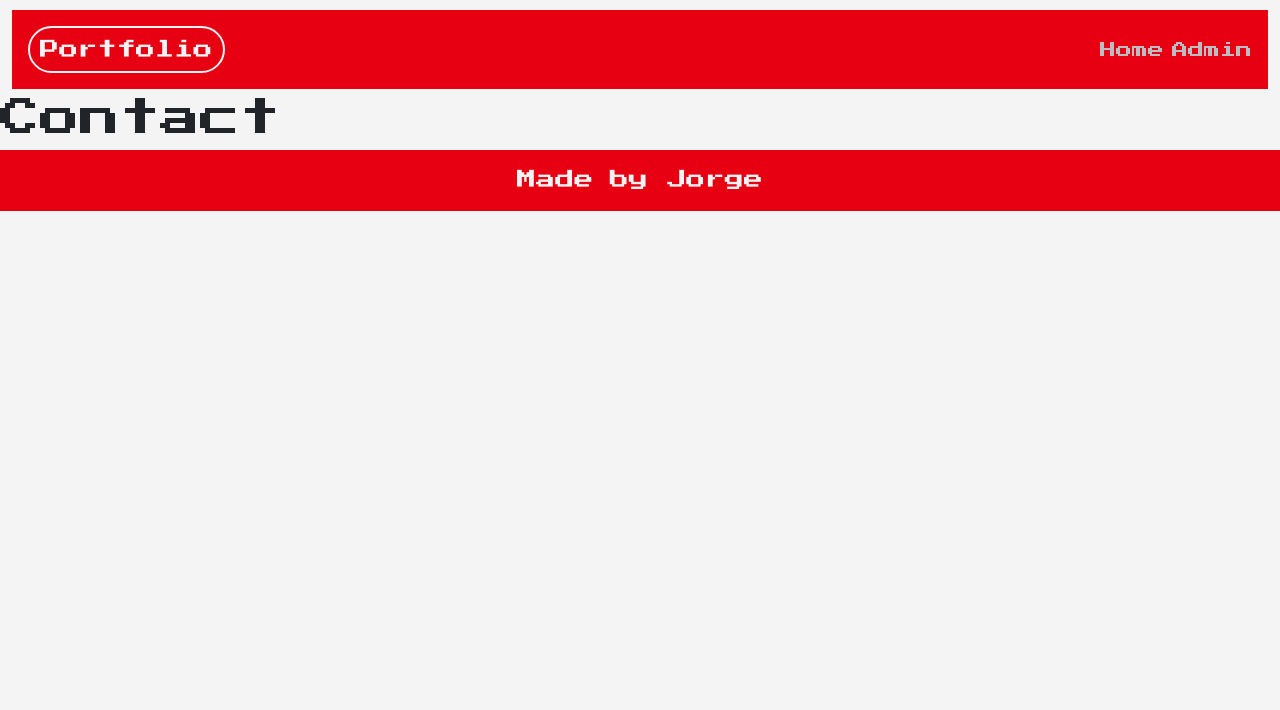
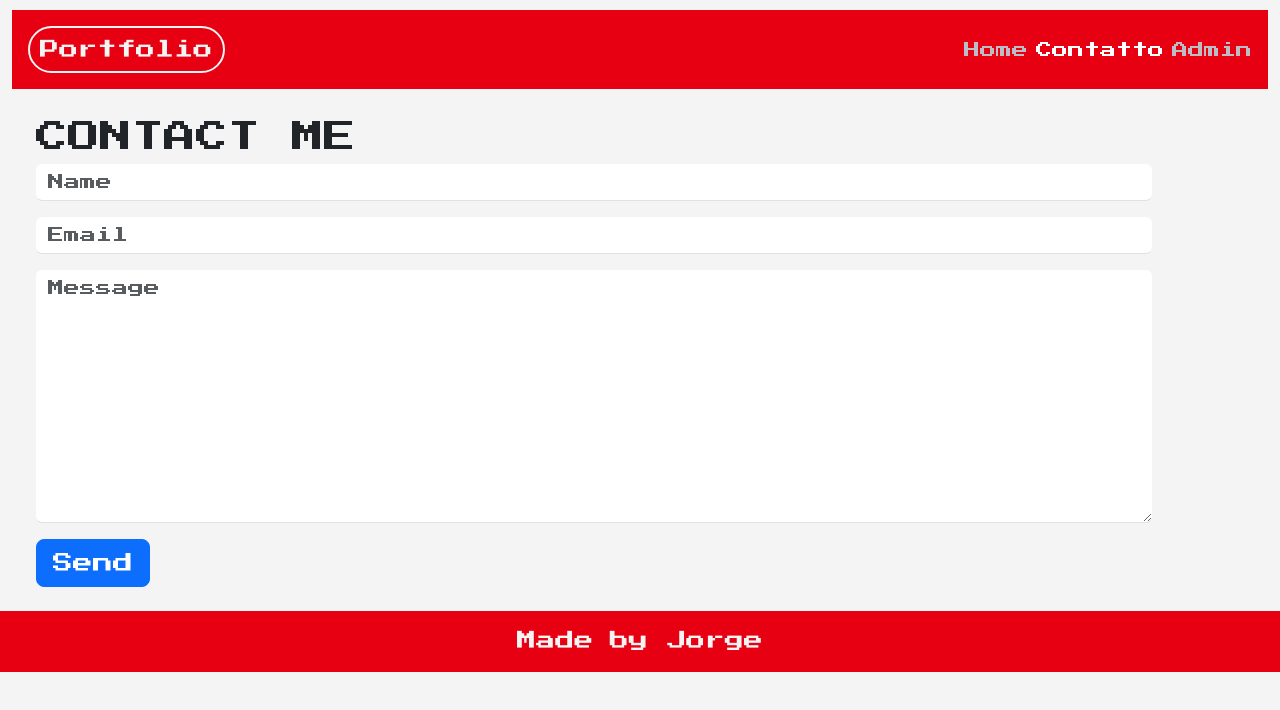
Before and after one commit to JorgeLuix/vite-boolfolio, a Vue app: page /contact in a window 1280 px wide. Shown: the top 710 px of the page. Built offline with nearby package versions, Linux system fonts and the light colour scheme.

Commit message:
fix form

```diff
--- a/src/components/HeaderApp.vue
+++ b/src/components/HeaderApp.vue
@@ -8,6 +8,7 @@
                   </div>
                   <div class="navlinks d-flex gap-2">
                       <li> <router-link class="nav-link" :to="{ name: 'home' }">Home</router-link></li>
+                      <li> <router-link class="nav-link" :to="{ name: 'contact' }">Contatto</router-link></li>
                       <li> <a class="nav-link" href="http://localhost:8000">Admin</a></li>
                   </div>
               </nav>
--- a/src/pages/ContactUs.vue
+++ b/src/pages/ContactUs.vue
@@ -1,15 +1,77 @@
-:<template>
-    <div>
-        <h1>Contact</h1>
-    </div>
+<template>
+    <section class="container m-4">
+        <h2 class="text-uppercase">contact me</h2>
+        <div v-if="success" class="alert alert-success text-start" role="alert">
+            Messaggio inviato con successo!
+        </div>
+        <div class="row">
+            <form @submit.prevent="sendForm()" class="col-12 text-start">
+                <div class="mb-3">
+                    <input class="border-0 border-bottom form-control" :class="{ 'is-invalid': errors.name }" type="text"
+                        name="name" id="name" placeholder="Name" v-model="name">
+                </div>
+                <div class="mb-3">
+                    <input class="border-0 border-bottom form-control" :class="{ 'is-invalid': errors.email }" type="text"
+                        name="address" id="address" placeholder="Email" v-model="address">
+                </div>
+                <div class="mb-3">
+                    <textarea class="border-0 border-bottom form-control" :class="{ 'is-invalid': errors.message }"
+                        name="body" id="body" cols="30" rows="10" placeholder="Message" v-model="body"></textarea>
+                </div>
+                <button class="btn btn-lg btn-primary text-white" type="submit" :disabled="loading">{{ loading ?
+                    'Sending...' : 'Send'
+                }}</button>
+            </form>
+        </div>
+
+    </section>
 </template>
 
 <script>
-    export default {
+import axios from 'axios';
+import { store } from '../store';
+export default {
+    name: 'ContactUs',
 
+    data() {
+        return {
+            store,
+            name: '',
+            address: '',
+            body: '',
+            loading: false,
+            success: false,
+            errors: {}
+        }
+    },
+    methods: {
+        sendForm() {
+            this.loading = true;
+            const data = {
+                name: this.name,
+                address: this.address,
+                body: this.body
+            };
+
+
+            this.errors = {};
+
+            axios.post(`${this.store.apiUrl}/contacts`, data).then((response) => {
+                this.success = response.data.success;
+                if (!this.success) {
+                    this.errors = response.data.errors;
+                } else {
+                    // ripulisco i campi di input
+                    this.name = '';
+                    this.address = '';
+                    this.body = '';
+                }
+                this.loading = false;
+            });
+        },
     }
+}
+
 </script>
 
-<style lang="scss" scoped>
-
-</style>
+<style lang="scss" scoped></style>
--- a/src/store.js
+++ b/src/store.js
@@ -3,6 +3,8 @@ import axios from 'axios';
 import { router } from "./router/router";
 
 export const store = reactive({
+    apiUrl: 'http://localhost:8000/api',
+
     getProjects(Link, myproject) {
         store.loading = true;
         axios.get(Link).then((res) => {
```
